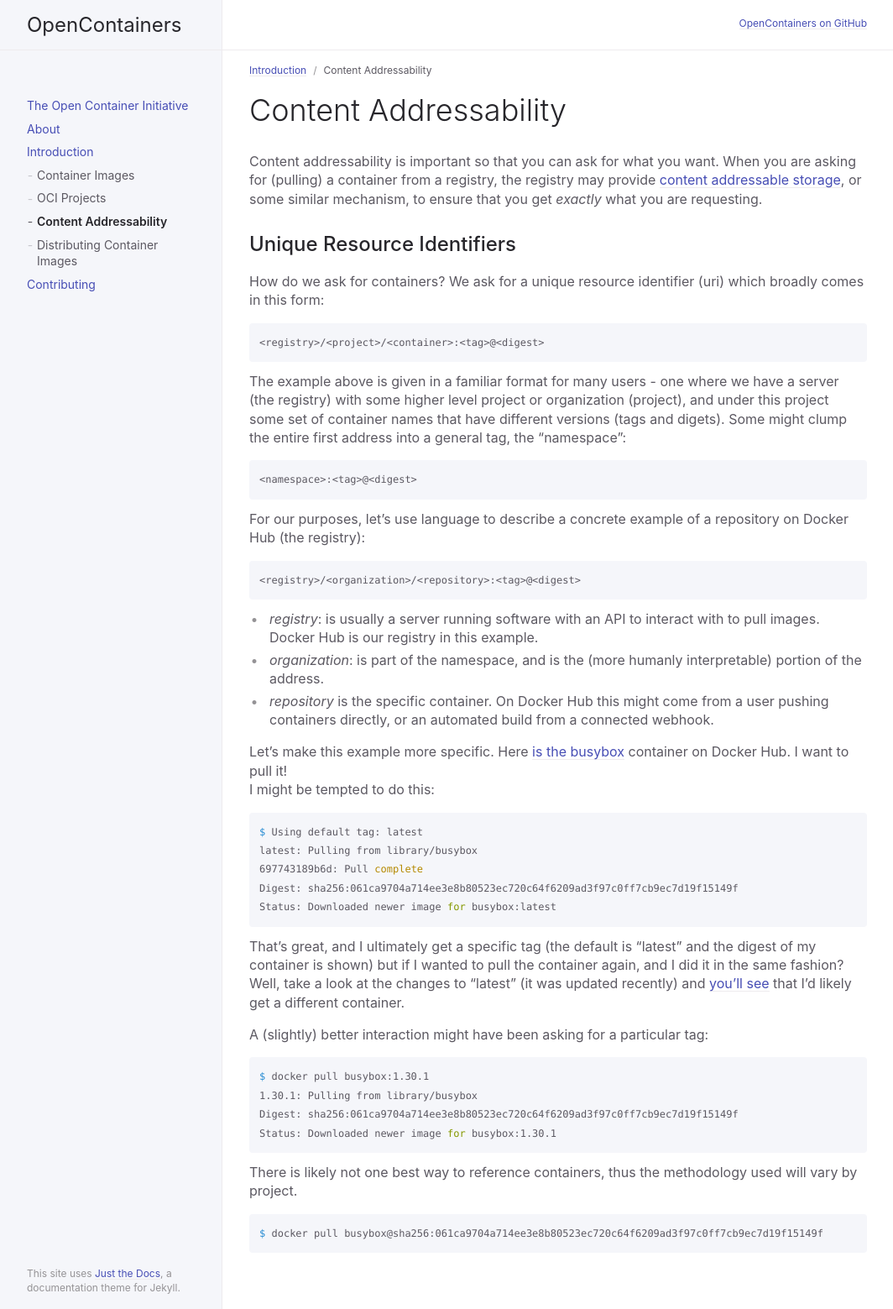
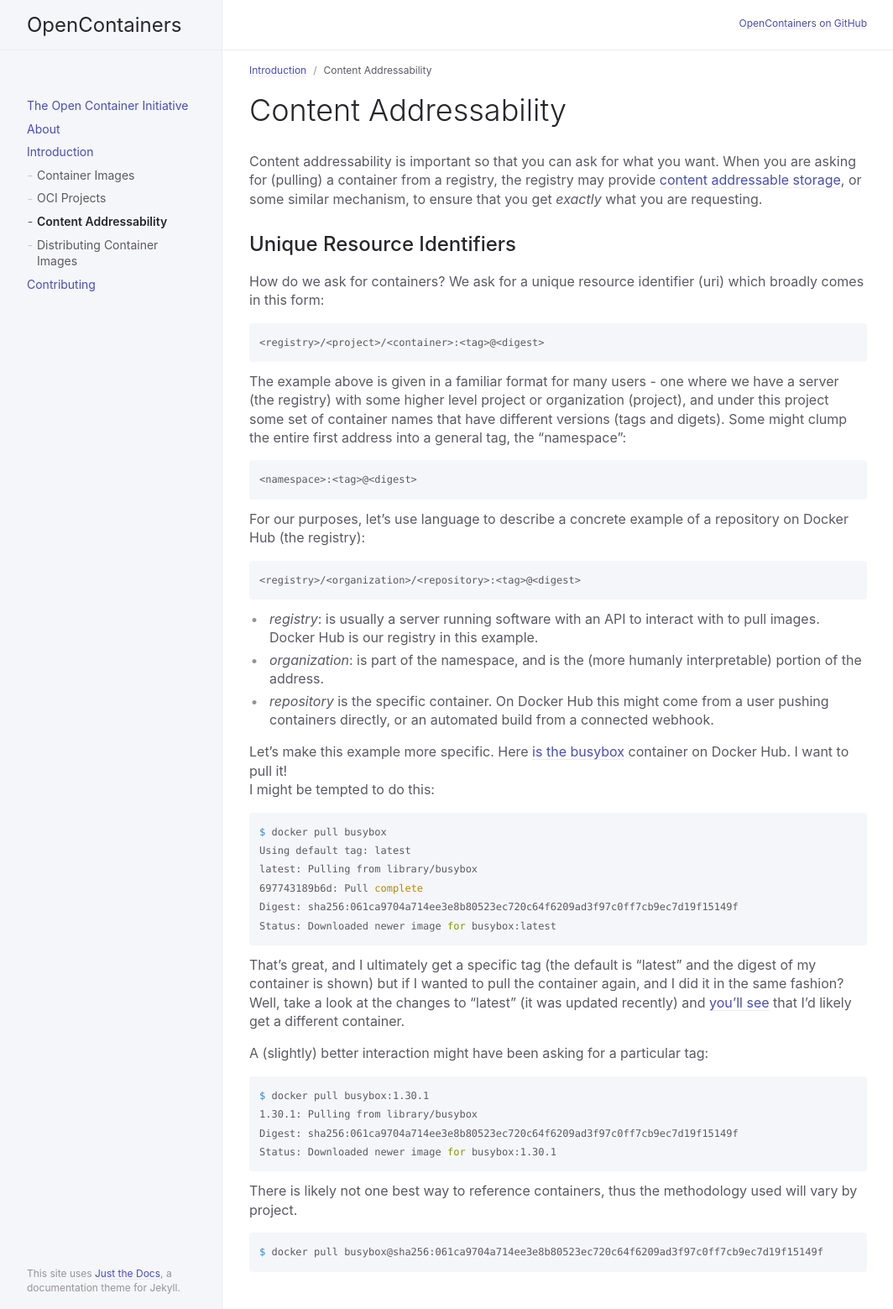
Before and after one commit to opencontainers/.github, a Jekyll site: the page built from docs/docs/introduction/digests.md, in a window 1280 px wide. Shown: the whole page at 84% size, without its empty margins (91-1155 px from the left). Built offline with Jekyll 4.4.1, drawn with Linux system fonts in a browser that asks for light colours.

Commit message:
Insert missing command
Signed-off-by: Patrick Pfeifer <patrick@patrickpfeifer.net>

````diff
--- a/docs/docs/introduction/digests.md
+++ b/docs/docs/introduction/digests.md
@@ -41,7 +41,8 @@ I want to pull it!
 I might be tempted to do this:
 
 ```bash
-$ Using default tag: latest
+$ docker pull busybox
+Using default tag: latest
 latest: Pulling from library/busybox
 697743189b6d: Pull complete
 Digest: sha256:061ca9704a714ee3e8b80523ec720c64f6209ad3f97c0ff7cb9ec7d19f15149f
````
